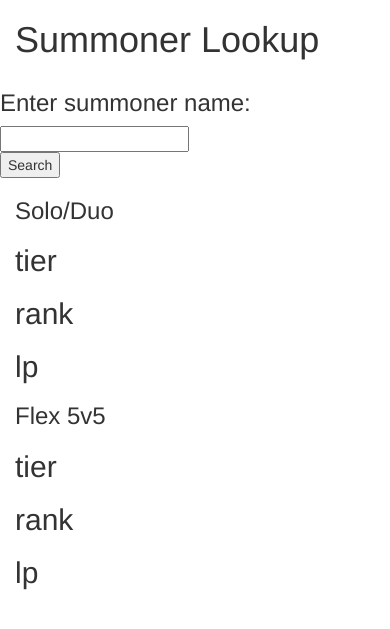
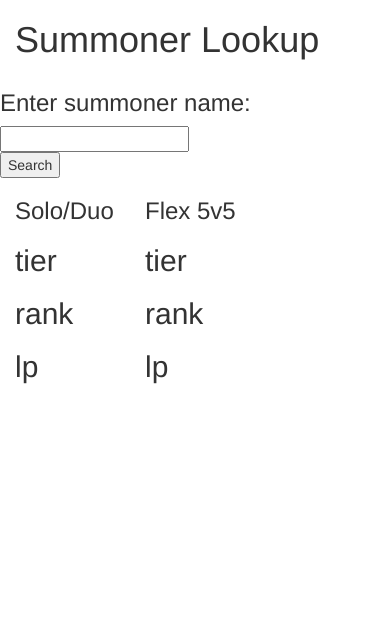
Before and after one commit to JingxianWu/riot-API, a Django app: page / in a window 390 px wide. Shown: the top 629 px of the page. Run offline with Django 3.2, Linux system fonts and the light colour scheme; some libraries are stand-ins or nearby versions.

Commit message:
style update

```diff
--- a/templates/home.html
+++ b/templates/home.html
@@ -23,13 +23,17 @@
             </div>
 
             <div class="row">
-                <div class="col-md-4">
+                <h2 id="name">name</h2>
+            </div>
+
+            <div class="row">
+                <div class="col-xs-4">
                     <h3>Solo/Duo</h3>
                     <h2 id="solo_tier">tier</h2>
                     <h2 id="solo_rank">rank</h2>
                     <h2 id="solo_lp">lp</h2>
                 </div>
-                <div class="col-md-4">
+                <div class="col-xs-4">
                         <h3>Flex 5v5</h3>
                         <h2 id="flex_tier">tier</h2>
                         <h2 id="flex_rank">rank</h2>
@@ -42,6 +46,9 @@
     </body>
 
     <script>
+        $( document ).ready(function() {
+            $("#name").hide();
+        });
 
         $("button").click(function(){
 
@@ -64,7 +71,8 @@
             name = data['name'];
             accountId = data['accountId'];
             summonerId = data['id'];
-            $('#show_name').text(name);
+            $('#name').text(name);
+            $('#name').show();
             solo_data = ranked_lookup(summonerId);
             console.log(solo_data);
         }
```
